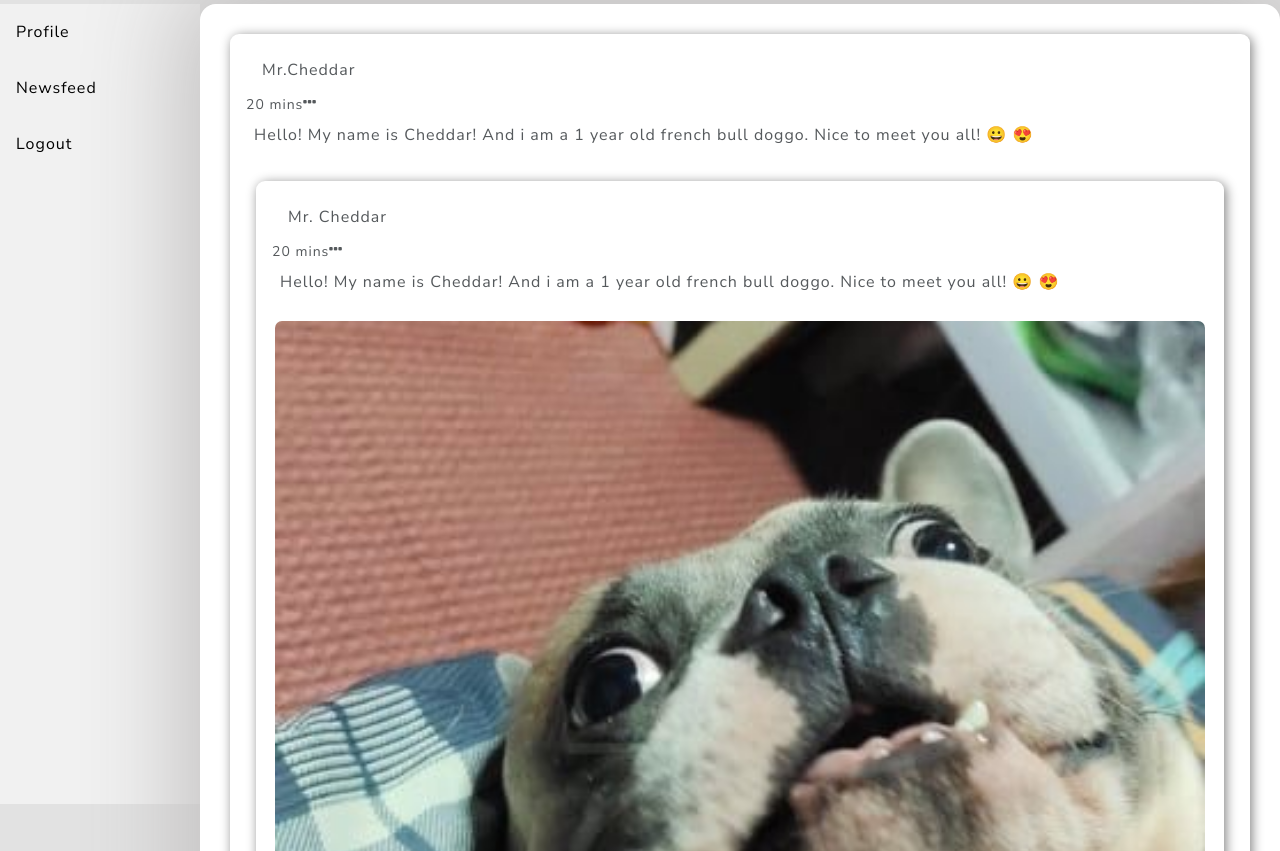
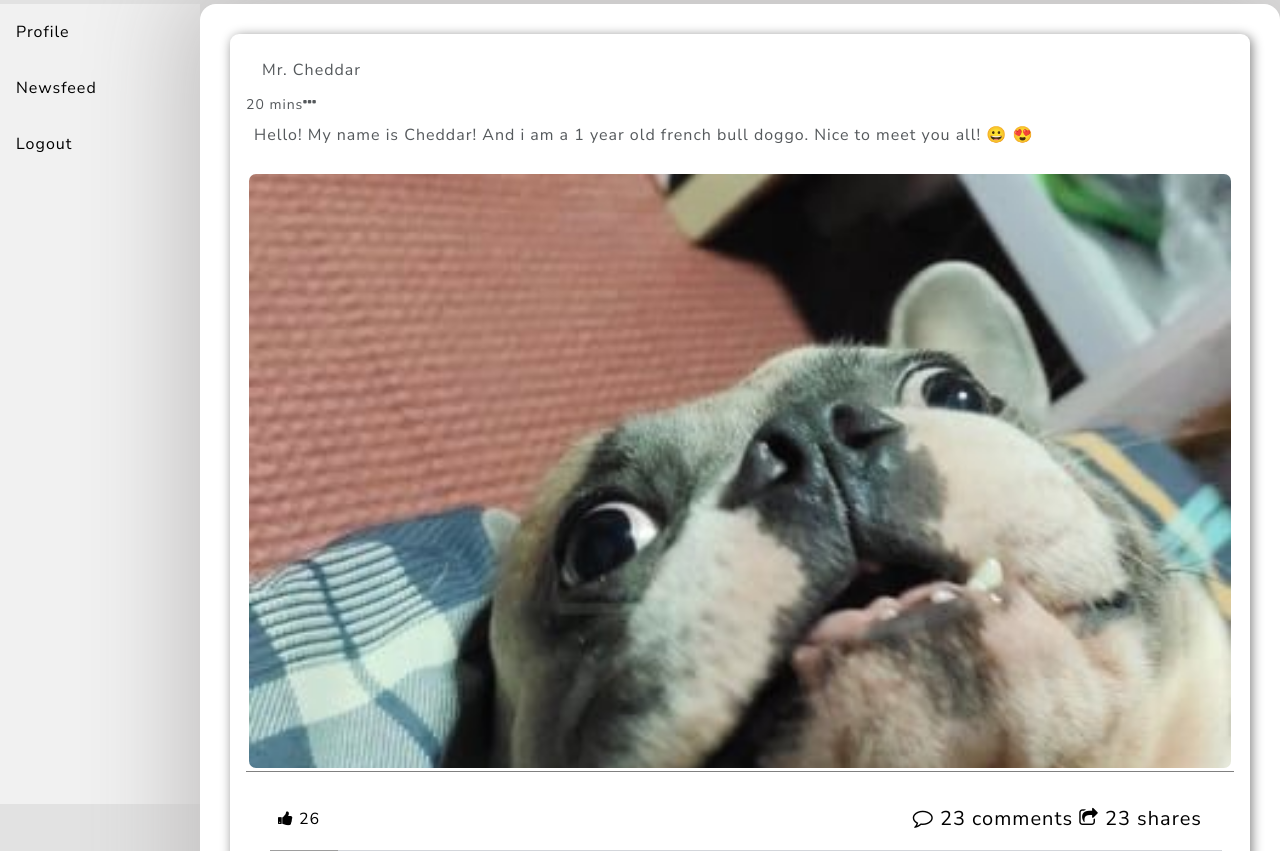
Before and after one commit to RikaScarlet13/Finals-Project, a PHP site: page /newsfeed.php in a window 1280 px wide. Shown: the part 46-897 px from the top of the page. Run offline with PHP 8.4, Linux system fonts and the light colour scheme; a user stored in the database is signed in; data comes from the database, SQL or seed files in the repository; grey boxes are pictures that could not be loaded.

Commit message:
edit newsfeed

```diff
--- a/newsfeed.php
+++ b/newsfeed.php
@@ -20,18 +20,6 @@ $user_data = check_login($conn);
                 <div class="content">
 
                         <div class="nscontainer">
-
-
-                                <div class="post-body">
-                                <div class="title">
-                                <div class="d-flex justify-content-between p-2 px-3">
-                        <div class="d-flex flex-column ml-2"> <span class="font-weight-bold">Mr.Cheddar</span></div>
-                    </div>
-                    <div class="d-flex flex-row mt-1 ellipsis"> <small class="mr-2">20 mins</small> <i class="fa fa-ellipsis-h"></i> </div>
-                    <div class="p-2">
-                      <p class="text-justify">Hello! My name is Cheddar! And i am a 1 year old french bull doggo. Nice to meet you all! &#128512; &#128525; </p>
-                </div>
-
 
                 <div class="post-body">
                     <div class="title">
```
